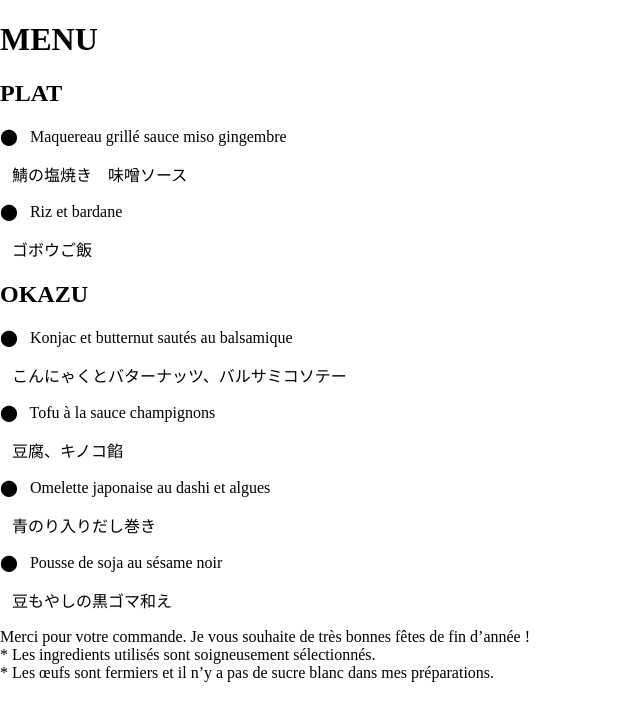
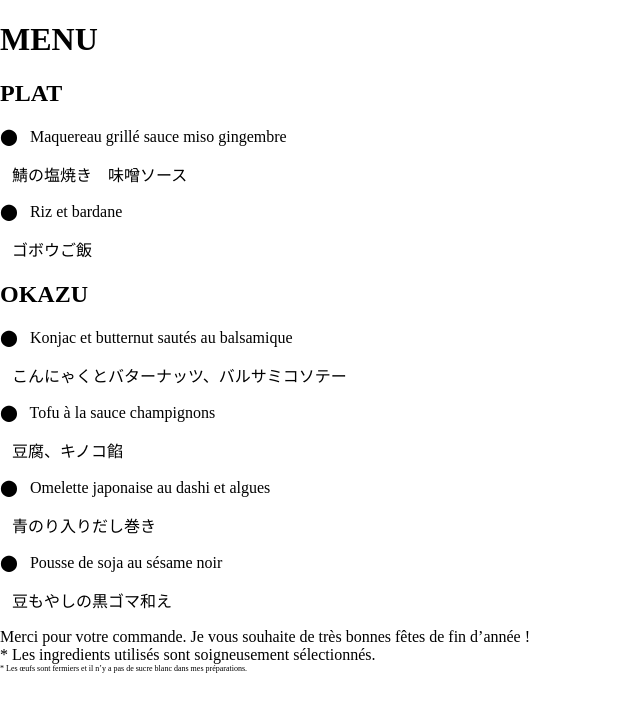
Before and after one commit to matsupin/main, a Jekyll site: the page built from menus/commande_kaina_171224.html, in a window 1280 px wide. Shown: the top 721 px of the page, without its empty margins (0-640 px from the left). Built offline with Jekyll 4.4.1, drawn with Linux system fonts in a browser that asks for light colours.

Commit message:
Update commande_kaina_171224.html

```diff
--- a/menus/commande_kaina_171224.html
+++ b/menus/commande_kaina_171224.html
@@ -52,7 +52,8 @@ title: Bento Menu
         margin: 0;
     }
     .last-comment {
-        margin-bottom: 20px; /* Add extra spacing here */
+        margin-bottom: 20px;
+        font-size: 0.5em;
     }
     </style>
 
```
